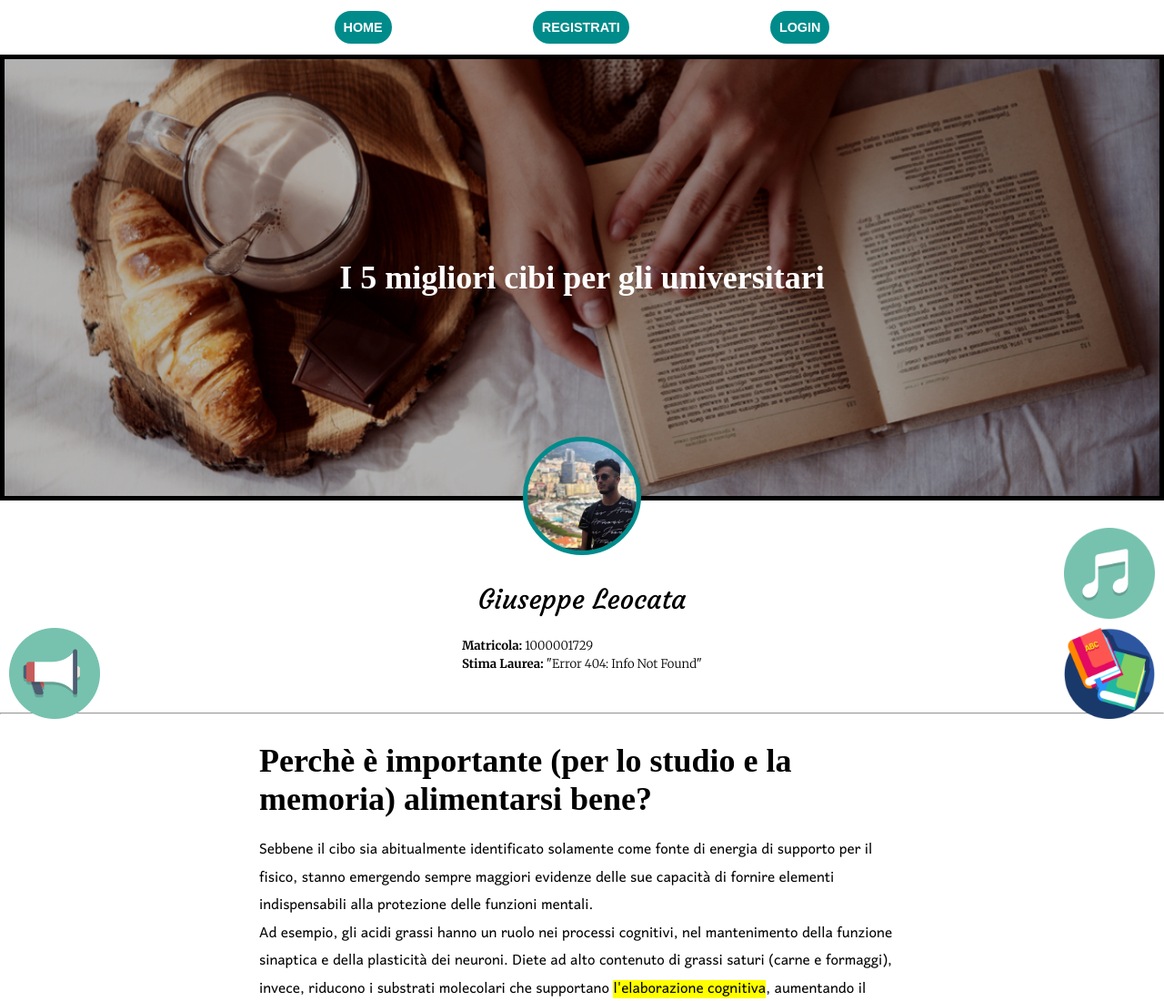
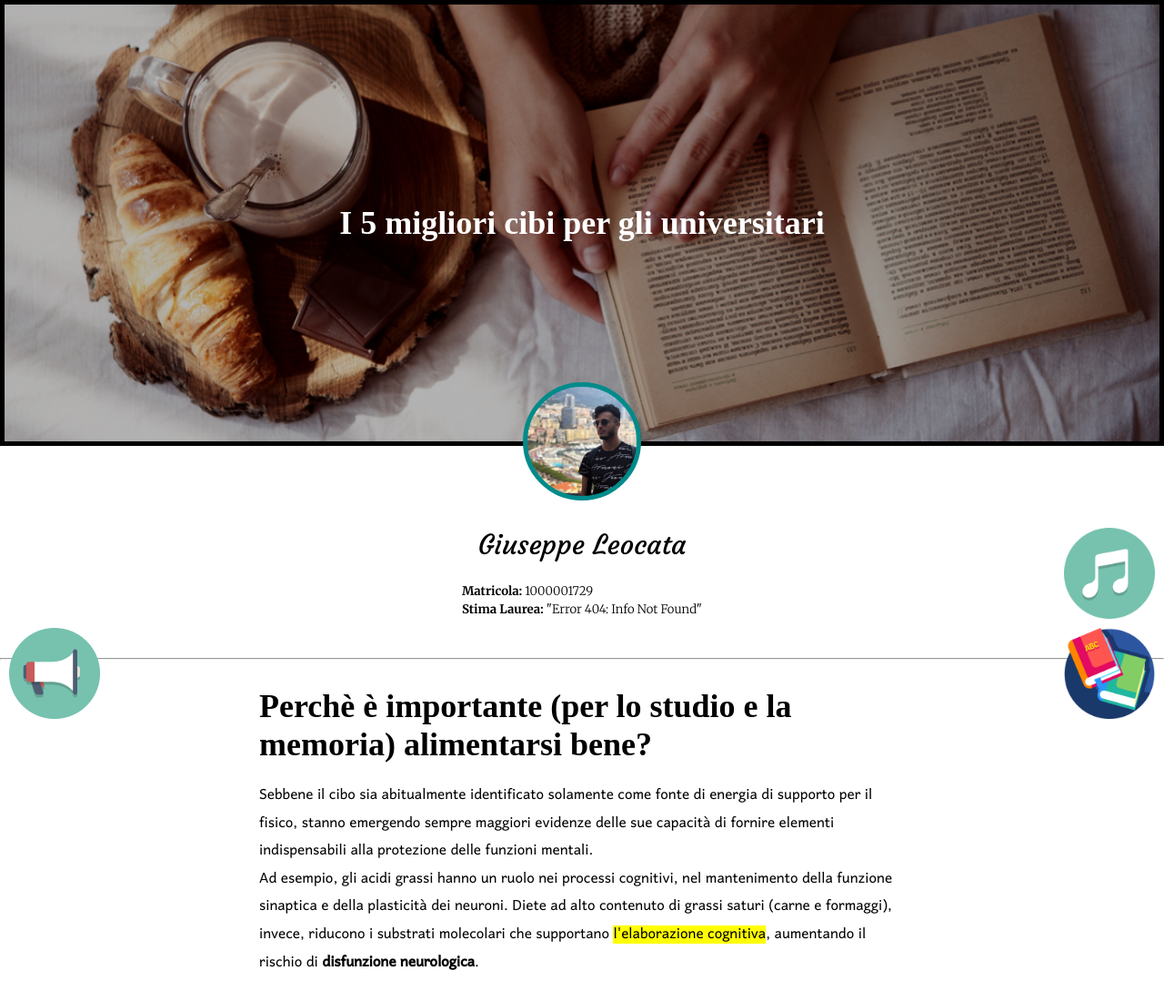
Before and after one commit to Mygiuseppe09/Mygiuseppe09.github.io, a plain HTML site: page index.html in a window 1280 px wide. Shown: the top 1100 px of the page at 91% size. Drawn offline with Linux system fonts and the light colour scheme; no server answers; a web font is replaced by a local one.

Commit message:
remove nav-bar

```diff
--- a/index.html
+++ b/index.html
@@ -14,14 +14,6 @@
 </head>
 
   <body>
-
-  <!-- NAVBAR -->
-    <nav class="nav_text_style">
-        <a href=""> HOME </a>
-        <a href=""> REGISTRATI </a>
-        <a href=""> LOGIN </a>
-    </nav>
-
   <!-- HEADER -->
   <header>
         <div id="overlay"></div>
--- a/style.css
+++ b/style.css
@@ -7,12 +7,6 @@ body {
     margin: 0;
 }
 
-.nav_text_style {
-    font-family: 'Andika', sans-serif;
-    font-size: 1.2rem;
-    font-weight: normal;
-    color: white;
-}
 
 .big_text_style {
     font-family: 'David Libre', serif;
@@ -130,26 +124,6 @@ body {
 }
 
 .results_text {text-align: center;}
-
-/********************************** NAVBAR ************************************/
-
-nav {
-    max-width: 700px;
-    margin: 0 auto;
-    height: 60px;
-    display: flex;
-    justify-content: space-around;
-    align-items: center;
-}
-
-nav a {
-    font-weight: bold;
-    background-color: darkcyan;
-    color: white;
-    padding: 10px;
-    border-radius: 35px;
-    text-decoration: none;
-}
 
 /************************************* HEADER *************************************/
 
```
